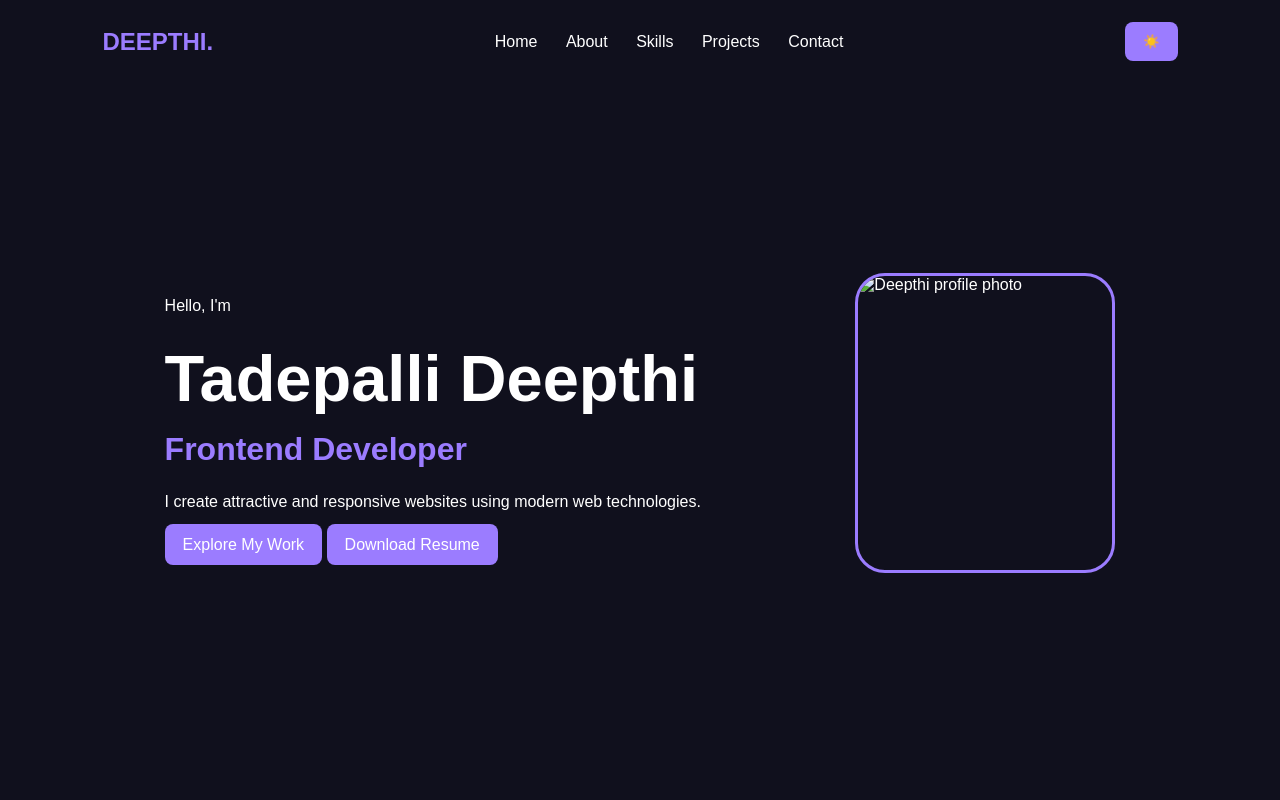
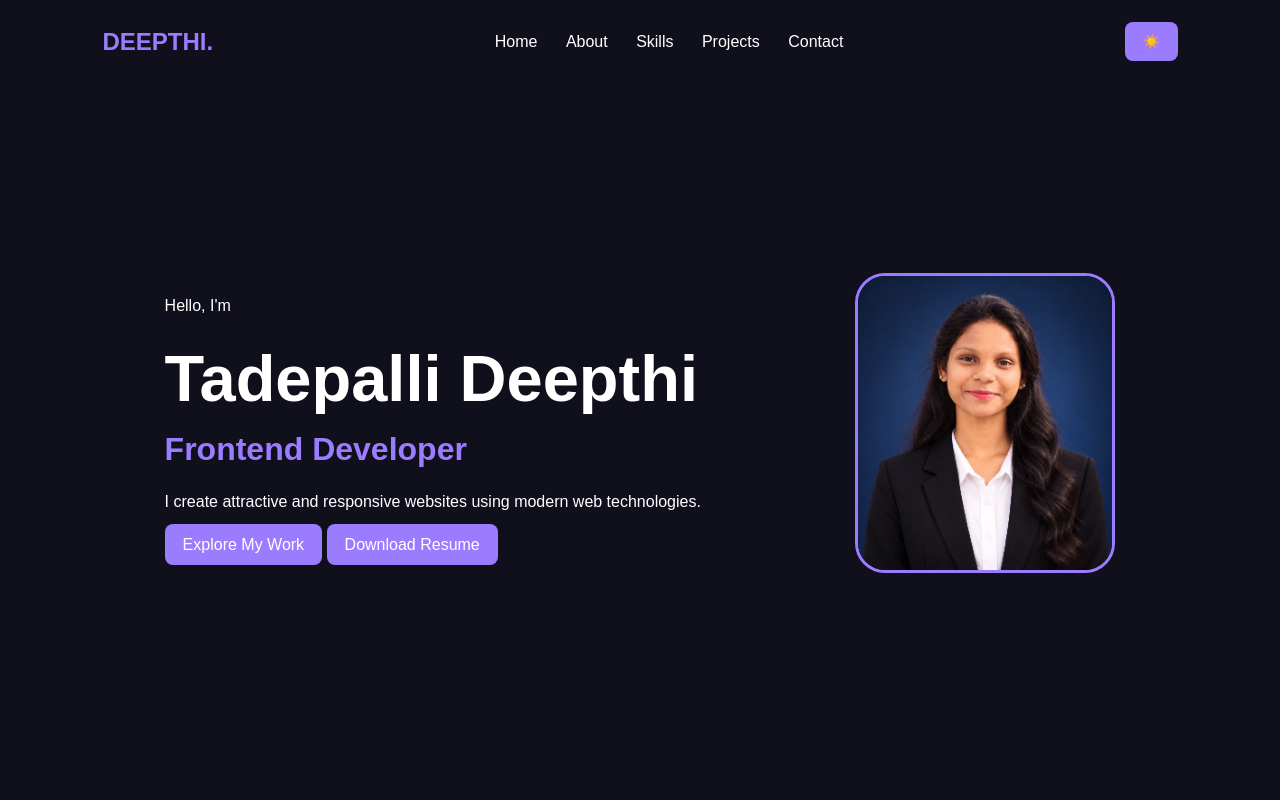
Before and after one commit to tadepallideepthi0-ui/My-Portfolio-, a plain HTML site: page index.html in a window 1280 px wide. Shown: the top 800 px of the page. Drawn offline with Linux system fonts and the light colour scheme; files that its build step writes are made by us from their sources; files whose address does not match are found by name.

Commit message:
Update index.html

```diff
--- a/index.html
+++ b/index.html
@@ -34,7 +34,7 @@
       Download Resume
     </a>
   </div>
-  <img src="assets/profile.jpg" alt="Deepthi profile photo">
+  <img src="my self deepthi.jpg" alt="Deepthi profile photo">
 </section>
 
 <section id="about">
```
